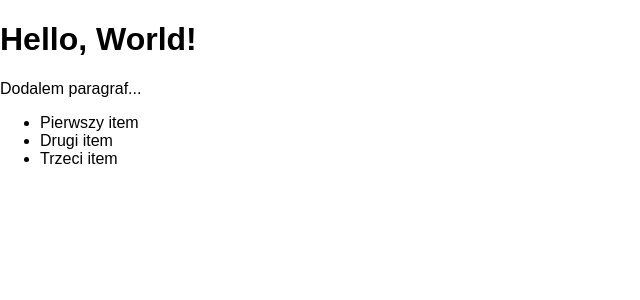
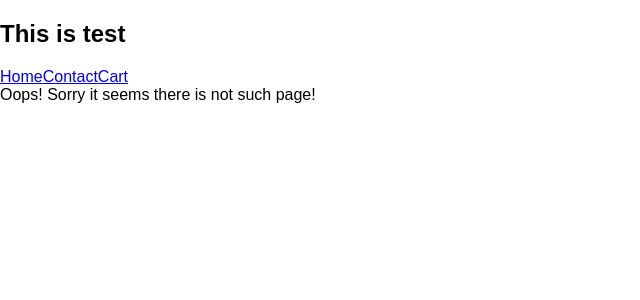
Before and after one commit to Bodeck/internet-shop, a React app: page /product/1 in a window 1280 px wide. Shown: the top 300 px of the page, without its empty margins (0-640 px from the left). Built offline with nearby package versions, Linux system fonts and the light colour scheme; the HTML template or start-up script is replaced by a standard one.

Commit message:
Create components and basic routing

```diff
--- /dev/null
+++ b/src/components/App.js
@@ -0,0 +1,28 @@
+import React, { Component } from 'react';
+import { BrowserRouter as Router, Switch, Route } from 'react-router-dom';
+import MainLayout from './MainLayout';
+import Home from './Home';
+import Product from './Product';
+import Contact from './Contact';
+import Cart from './Cart';
+import NoMatch from './NoMatch';
+
+class App extends Component {
+  render() {
+    return (
+      <Router>
+        <MainLayout>
+          <Switch>
+            <Route exact path={"/"} component={Home} />
+            <Route exact path={"/contact"} component={Contact} />
+            <Route exact path={"/cart"} component={Cart} />
+            <Route exact path={"/product"} component={Product} />
+            <Route component={NoMatch} />
+          </Switch>
+        </MainLayout>
+      </Router>
+    )
+  }
+}
+
+export default App;
--- /dev/null
+++ b/src/components/Cart.js
@@ -0,0 +1,13 @@
+import React, { Component } from 'react';
+
+class Cart extends Component {
+  render() {
+    return (
+      <div>
+        This is shopping cart.
+      </div>
+    )
+  }
+}
+
+export default Cart;
--- /dev/null
+++ b/src/components/Contact.js
@@ -0,0 +1,11 @@
+import React from 'react';
+
+const Contact = props => {
+  return (
+    <div>
+      Contact details
+    </div>
+  )
+}
+
+export default Contact;
--- /dev/null
+++ b/src/components/Header.js
@@ -0,0 +1,17 @@
+import React from 'react';
+import {Link} from 'react-router-dom';
+
+const Header = props => {
+  return (
+    <nav className="header">
+      <h1>{props.pageName}</h1>
+      <div>
+        <Link to="/">Home</Link>
+        <Link to="contact">Contact</Link>
+        <Link to="cart">Cart</Link>
+      </div>
+    </nav>
+  );
+};
+
+export default Header;
--- /dev/null
+++ b/src/components/Home.js
@@ -0,0 +1,9 @@
+import React from 'react';
+
+const Home = props => {
+  return (
+    <div>This is Home</div>
+  )
+}
+
+export default Home;
--- /dev/null
+++ b/src/components/MainLayout.js
@@ -0,0 +1,15 @@
+import React, {Component} from 'react';
+import Header from './Header';
+
+class MainLayout extends Component {
+  render() {
+    return (
+    <div>
+      <Header pageName="This is test"/>
+      {this.props.children}
+    </div>
+    )
+  }
+}
+
+export default MainLayout;
--- /dev/null
+++ b/src/components/NoMatch.js
@@ -0,0 +1,9 @@
+import React from 'react';
+
+const NoMatch = props => {
+  return (
+    <div>Oops! Sorry it seems there is not such page!</div>
+  )
+}
+
+export default NoMatch;
--- /dev/null
+++ b/src/components/Product.js
@@ -0,0 +1,9 @@
+import React from 'react';
+
+const Product = props => {
+  return (
+    <div>This is product details page</div>
+  )
+}
+
+export default Product;
--- a/src/index.js
+++ b/src/index.js
@@ -1,23 +1,9 @@
 import React from 'react';
 import ReactDOM from 'react-dom';
 import './index.css';
+import App from './components/App';
 
-const message = 'Hello, World!';
+const testMessage = 'Hello, World!';
 
-const el = document.getElementById('root');
-el.innerText = message;
-const TestComponent = props => {
-    return (
-        <div>
-            <h1>Hello, World!</h1>
-            <p>Dodalem paragraf...</p>
-            <ul>
-                <li>Pierwszy item</li>
-                <li>Drugi item</li>
-                <li>Trzeci item</li>
-            </ul>
-        </div>
-    )
-}
-
-ReactDOM.render(<TestComponent />, el);
+ReactDOM.render(<App/>,
+    document.getElementById('root'));
```
